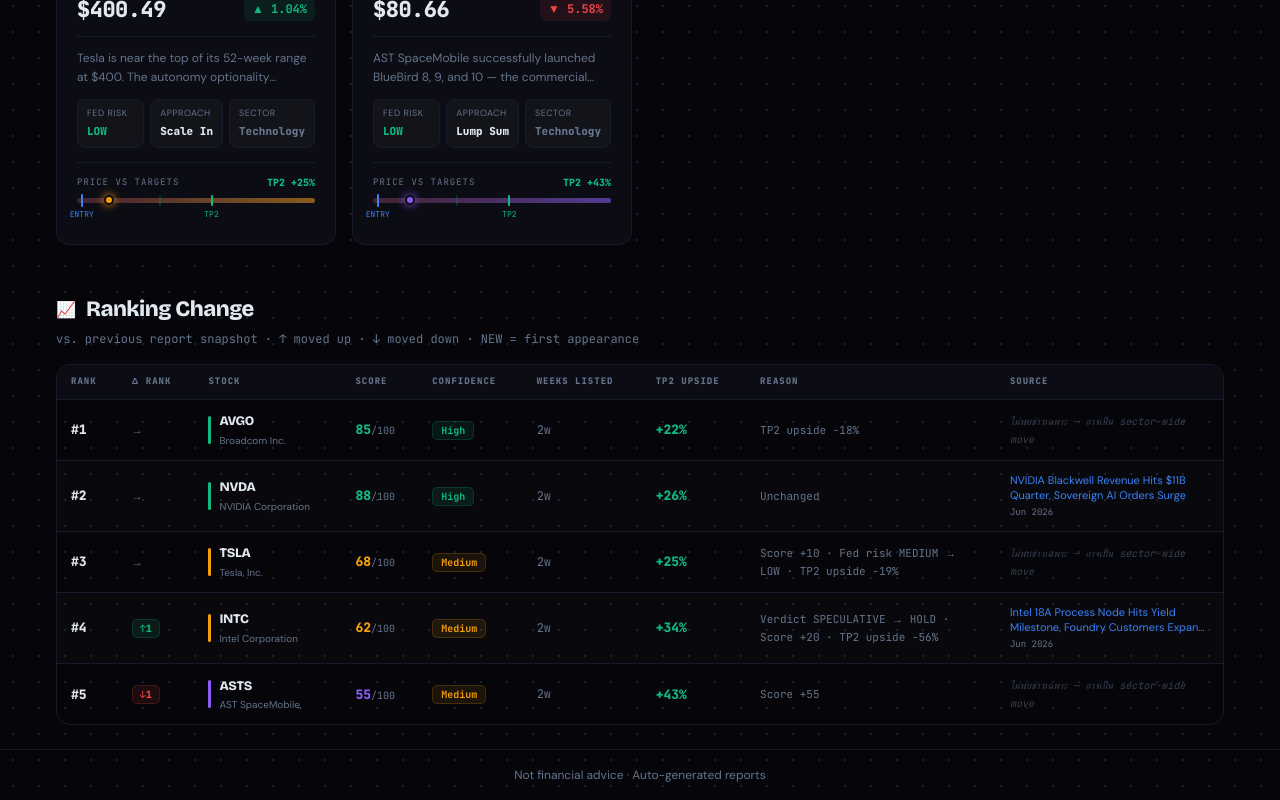
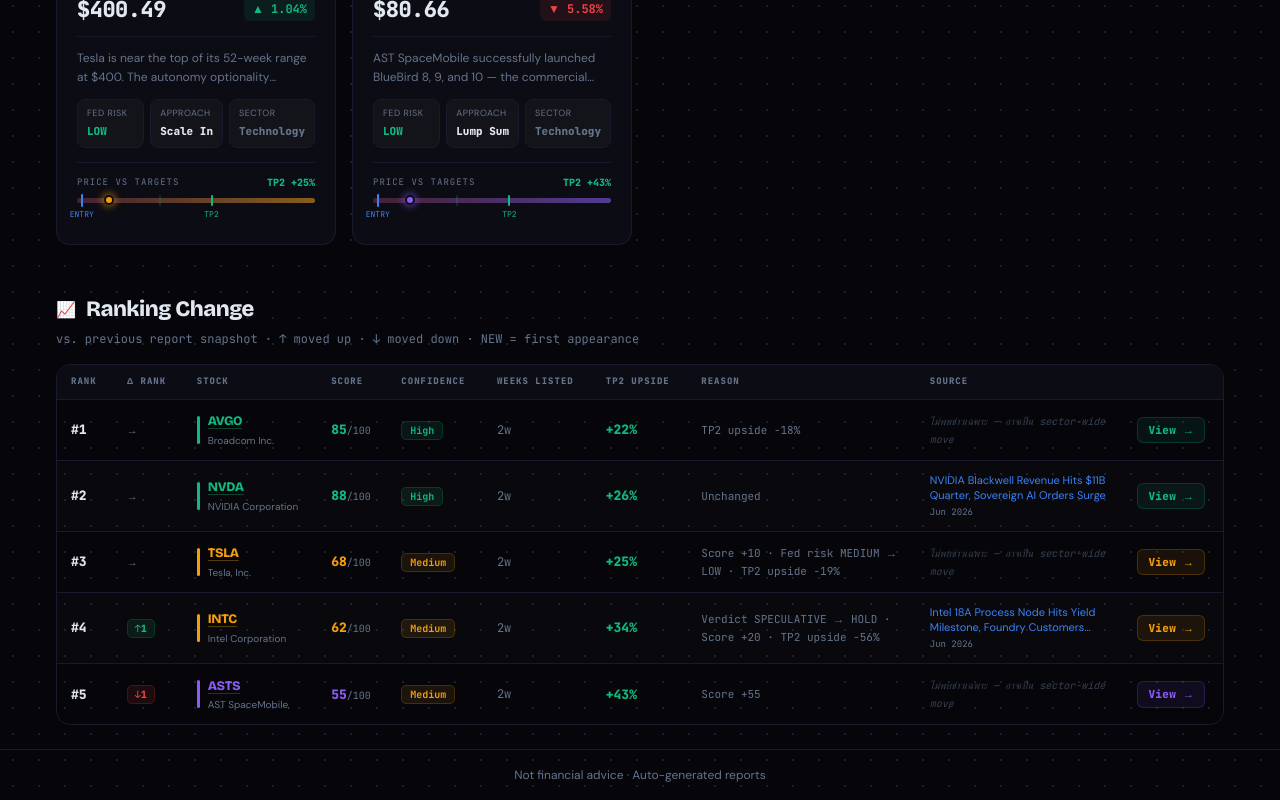
Before and after one commit to Armakuji/stock-playbook, a Next.js app in the folder web/: page / in a window 1280 px wide. Shown: the part 1021-1821 px from the top of the page. Built offline with nearby package versions, Linux system fonts and the light colour scheme.

Commit message:
[feat] add link in stock history

```diff
--- a/web/app/RankingChangeTable.tsx
+++ b/web/app/RankingChangeTable.tsx
@@ -1,5 +1,6 @@
 "use client";
 
+import Link from "next/link";
 import { RankChange } from "@/lib/ranking-history";
 import { StockReport } from "@/lib/types";
 
@@ -62,7 +63,7 @@ export function RankingChangeTable({ rows }: { rows: RankChange[] }) {
         }}>
           <thead>
             <tr style={{ background: "var(--card)", borderBottom: "1px solid var(--border)" }}>
-              {["Rank", "Δ Rank", "Stock", "Score", "Confidence", "Weeks Listed", "TP2 Upside", "Reason", "Source"].map((h) => (
+              {["Rank", "Δ Rank", "Stock", "Score", "Confidence", "Weeks Listed", "TP2 Upside", "Reason", "Source", ""].map((h) => (
                 <th key={h} style={{
                   padding: "10px 14px", textAlign: "left",
                   fontSize: 9, fontWeight: 800, color: "var(--muted)",
@@ -86,10 +87,11 @@ export function RankingChangeTable({ rows }: { rows: RankChange[] }) {
                   <td style={{ padding: "12px 14px", fontWeight: 800, fontSize: 13, color: "var(--text)" }}>#{row.currentRank}</td>
                   <td style={{ padding: "12px 14px" }}><DeltaBadge delta={row.delta} /></td>
                   <td style={{ padding: "12px 14px" }}>
+                    <Link href={`/report/${row.ticker.toLowerCase()}`} style={{ textDecoration: "none" }}>
                       <div style={{ display: "flex", alignItems: "center", gap: 8 }}>
                         <div style={{ width: 3, height: 28, borderRadius: 2, background: verdictColor, flexShrink: 0 }} />
                         <div>
-                        <div style={{ fontWeight: 800, fontSize: 13, color: "var(--text)", fontFamily: "var(--font-display, sans-serif)", letterSpacing: "-0.3px" }}>
+                          <div style={{ fontWeight: 800, fontSize: 13, color: verdictColor, fontFamily: "var(--font-display, sans-serif)", letterSpacing: "-0.3px", textDecoration: "underline", textDecorationColor: `${verdictColor}55`, textUnderlineOffset: 3 }}>
                             {row.ticker}
                           </div>
                           <div style={{ fontSize: 10, color: "var(--muted)", marginTop: 1, fontFamily: "var(--font-body, sans-serif)" }}>
@@ -97,6 +99,7 @@ export function RankingChangeTable({ rows }: { rows: RankChange[] }) {
                           </div>
                         </div>
                       </div>
+                    </Link>
                   </td>
                   <td style={{ padding: "12px 14px" }}>
                     <span style={{ fontWeight: 800, fontSize: 13, color: verdictColor }}>{row.score}</span>
@@ -136,6 +139,25 @@ export function RankingChangeTable({ rows }: { rows: RankChange[] }) {
                       </span>
                     )}
                   </td>
+                  <td style={{ padding: "12px 14px", whiteSpace: "nowrap" }}>
+                    <Link
+                      href={`/report/${row.ticker.toLowerCase()}`}
+                      style={{
+                        fontSize: 11, fontWeight: 800,
+                        padding: "4px 10px", borderRadius: 6,
+                        background: `${verdictColor}15`,
+                        color: verdictColor,
+                        border: `1px solid ${verdictColor}35`,
+                        textDecoration: "none",
+                        fontFamily: "var(--font-mono, monospace)",
+                        letterSpacing: "0.3px",
+                        display: "inline-block",
+                        transition: "background 0.15s",
+                      }}
+                    >
+                      View →
+                    </Link>
+                  </td>
                 </tr>
               );
             })}
```
Also changed, not shown: 1 other file (tests, documents, lock files or other folders). Lines whose indentation alone changed are shown as unchanged.
